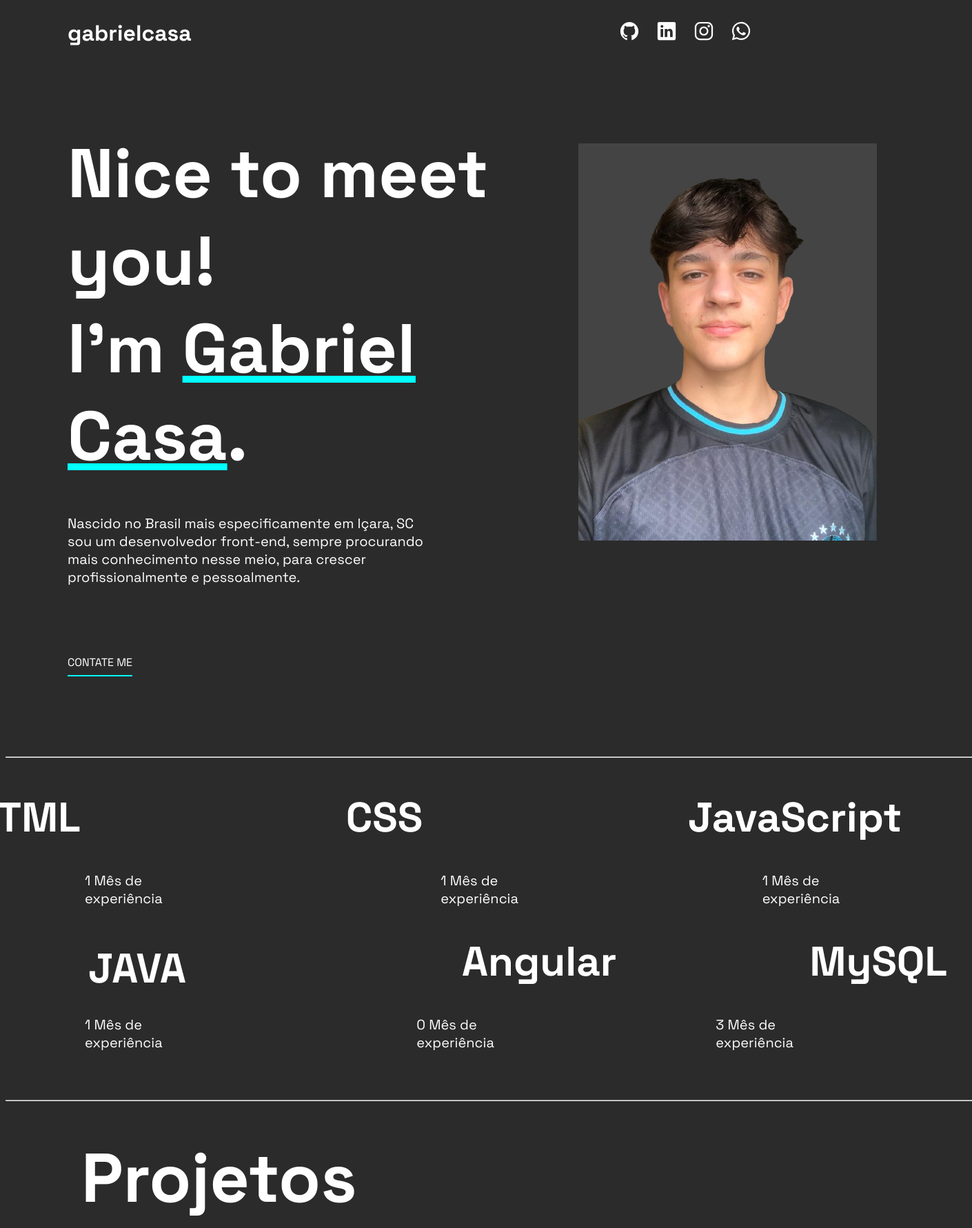
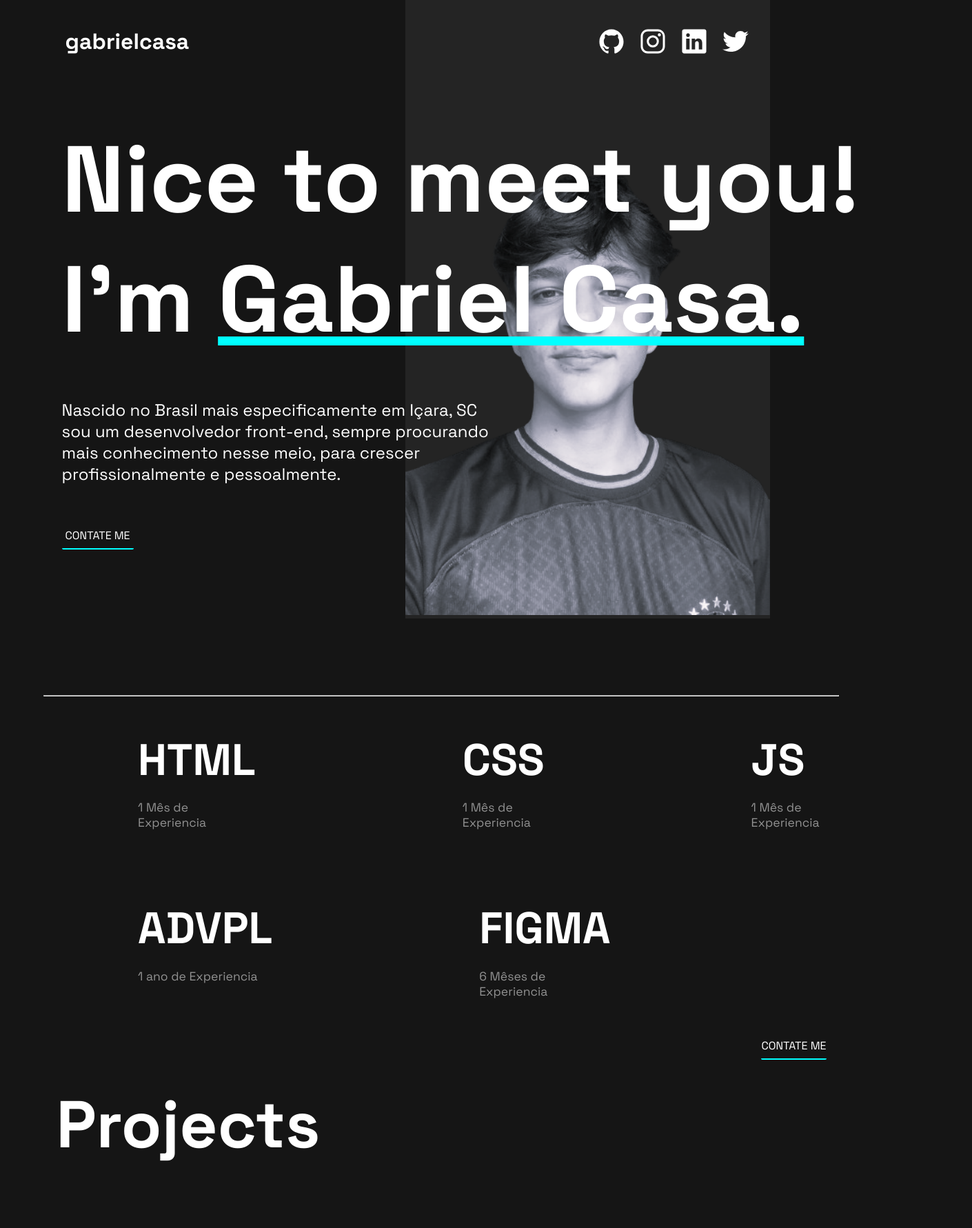
Before and after one commit to Bielfer12/meu_portfolio, a plain HTML site: page index.html in a window 1280 px wide. Shown: the top 1781 px of the page at 69% size, 1410 px wide, since content can reach past the window. Drawn offline with nearby package versions, Linux system fonts and the light colour scheme.

Commit message:
refazendo o projeto

```diff
--- a/index.html
+++ b/index.html
@@ -1,114 +1,110 @@
 <!DOCTYPE html>
-<html lang="pt-br">
-<thead>
-    <style>
-    @import url('https://fonts.googleapis.com/css2?family=Space+Grotesk:wght@300..700&display=swap');
-    </style>
-    <link rel="stylesheet" href="main.js">
-    <link rel="stylesheet" href="style.css">
+<html lang="pt-BR">
+<head>
     <meta charset="UTF-8">
     <meta name="viewport" content="width=device-width, initial-scale=1.0">
-    <title>GC</title>
-</thead>
-<tbody>
-
-    <div id="header">
-        <h1>gabrielcasa</h1>
-        <div id="icones">
+    <link rel="stylesheet" href="./style.css">
+    <title>Casagrande</title>
+</head>
+<body>
+    <header>
+        <div class="home">
+            <div class="right-home">
+                <div class="icon">
                     <a href="https://github.com/Bielfer12" target="_blank">
                         <ion-icon name="logo-github"></ion-icon>
+                    </a>
+                    <a href="" target="_blank">
+                        <ion-icon name="logo-instagram"></ion-icon>
                     </a>
                     <a href="https://www.linkedin.com/in/gabriel-fernandes-56416b262/" target="_blank">
                         <ion-icon name="logo-linkedin"></ion-icon>
                     </a>
-            <a href="https://www.instagram.com/gabriiel.casagrande/" target="_blank">
-                <ion-icon name="logo-instagram"></ion-icon>
-            </a>
-            <a href="" src="#" target="_blank"></a>
-                <ion-icon name="logo-whatsapp"></ion-icon>
+                    <a href="" target="_blank">
+                        <ion-icon name="logo-twitter"></ion-icon>
                     </a>
                 </div>
+                <img id="profile" src="./assets/perfil/Gabriel-removebg-preview.png" alt="foto perfil">
             </div>
-    <div id="imagem_perfil">
-        <div id="text_inicio">
-            <h2>Nice to meet you!<br>I'm <u>Gabriel Casa</u>.</h2>
-                <p id="p_paragraph">Nascido no Brasil mais especificamente em Içara, SC<br> sou um desenvolvedor front-end, sempre procurando <br>mais conhecimento nesse meio, para crescer<br> profissionalmente e pessoalmente.</p>
-                <p id="p_contact"><span>CONTATE ME<span></p>
-        </div>
-        <div id="img">
-            <img src="./assets/Gabriel-removebg-preview.png" alt="img" style="background-color:var(--color-footer-image); margin:120px 0 0 0; border: radius 20px;">
+            <div class="left-home">
+                <h1 id="title">gabrielcasa</h1>
+                <div class="info">
+                    <h1 id="description">Nice to meet you! <br> I'm <u>Gabriel Casa.</u></h1>
+                    <p id="subdesc">Nascido no Brasil mais especificamente em Içara, SC<br> sou um desenvolvedor front-end, sempre procurando <br>mais conhecimento nesse meio, para crescer<br> profissionalmente e pessoalmente.</p>
+                    <p id="callme"><span>CONTATE ME<span></p>
                 </div>
             </div>
-        <hr id="hr">
-    <div id="experiencia_top">
-        <h3>HTML</h3>
-        <H3>CSS</H3>
-        <H3>JavaScript</H3>
         </div>
-    <div id="tempo_top">
-        <P id="html">1 Mês de experiência</P>
-        <P id="css">1 Mês de experiência</P>
-        <P id="js">1 Mês de experiência</P>
+    </header>
+    <main>
+        <div class="stuffs">
+            <hr>
+            <div class="knowledge-all">
+                <div class="col-1">
+                    <div class="skill">
+                        <h1>HTML</h1>
+                        <p>1 Mês de Experiencia</p>
                     </div>
-    <div id="experiencia_botton">
-        <h3 id="java">JAVA</h3>
-        <H3 id="angular" >Angular</H3>
-        <h3 id="mysql">MySQL</h3>
+                    <div class="skill">
+                        <h1>CSS</h1>
+                        <p>1 Mês de Experiencia</p>
                     </div>
-    <div id="tempo_botton">
-        <P id="exp1">1 Mês de experiência</P>
-        <P id="exp2">0 Mês de experiência</P>
-        <P id="exp3">3 Mês de experiência</P>
-    </div>
-    <hr id="hr_2">
-    <div id="projetos">
-        <h4>Projetos</h4>
-    </div>
-    <div id="projetos_top">
-        <div id="ingrediente">
-            <img src="./assets/recipe.png" alt="ingediente de omelete">
-                <p id="p_recipe">RECEITA DE OMELETE</p>
-                <span id="span_recipe">HTML </span>
-                <span id="span_link">CSS </span>
-    </div>
-    <div id="paginadelinks">
-        <img src="./assets/Cover.jpg" alt="imagem projeto de pagina de links" style="margin-left: 30px;">
-        <p id="p_links">PÁGINA DE LINKS</p>
-        <span id="span_links">HTML </span>
-        <span id="span_link">CSS </span>
-        <span id="span_link">JS </span>
+                    <div class="skill">
+                        <h1>JS</h1>
+                        <p>1 Mês de Experiencia</p>
                     </div>
                 </div>
-<div id="projetos_botton">
-    <div id="login">
-        <img src="./assets/login.png" alt="imagem projeto de login">
-        <p>LOGIN EM PRODUÇÃO</p>
-        <span id="span_logins">HTML </span>
-        <span id="span_login">CSS </span>
+                <div class="col-2">
+                    <div class="skill">
+                        <h1>ADVPL</h1>
+                        <p>1 ano de Experiencia</p>
                     </div>
-    <div id="artorganizer">
-        <img src="./assets/artorganizer.png" alt="imagem projeto de biblioteca para artigos">
-        <p>ARTOGRANIZER</p>
-        <span id="span_artorganizer1">HTML </span>
-        <span id="span_artorganizer2">CSS </span>
-        <span id="span_artorganizer2">JS </span>
+                    <div class="skill">
+                        <h1>FIGMA</h1>
+                        <p>6 Mêses de Experiencia</p>
                     </div>
                 </div>
-<footer id="footer">
-        <div id="contact">
-            <h5>Me Contate</h5>
-            <P>Se quiser conversar comigo, tanto a trabalho <br>ou para esclarecer duvidas, bote por aqui, <br>irei te responder assim que possivel</P>
+                <!-- <h1></h1>
+                <p>1 Mês de Experiencia</p> -->
+                <div class="projects-all">
+                    <div class="project-head">
+                        <h1>Projects</h1>
+                        <p id="callme-2"><span>CONTATE ME<span></p>
                     </div>
-        <div id="input">
-            <input id="input1" type="text">
-            <input id="input1" type="text">
-            <input id="input2" type="text">
-            <button>ENVIAR</button>
+                    <div class="real-projects">
+                        <div class="lin-01">
+                            <div class="projects">
+                                <img src="" alt="">
+                                <h2></h2>
+                                <p></p>
+                            </div>
+                            <div class="projects">
+                                <img src="" alt="">
+                                <h2></h2>
+                                <p></p>
                             </div>
                         </div>
+                        <div class="lin-02">
+                            <div class="projects">
+                                <img src="" alt="">
+                                <h2></h2>
+                                <p></p>
+                            </div>
+                            <div class="projects">
+                                <img src="" alt="">
+                                <h2></h2>
+                                <p></p>
+                            </div>
+                        </div>
+                    </div>
+                </div>
+            </div>
+        </div>
+    </main>
+    <footer>
+
     </footer>
-
     <script type="module" src="https://unpkg.com/ionicons@7.1.0/dist/ionicons/ionicons.esm.js"></script>
     <script nomodule src="https://unpkg.com/ionicons@7.1.0/dist/ionicons/ionicons.js"></script>
-</tbody>
+</body>
 </html>
--- a/style.css
+++ b/style.css
@@ -1,329 +1,167 @@
-body{
-    font-family: "Space Grotesk", sans-serif;
-    background: #2b2b2b;
-}
+@import url('https://fonts.googleapis.com/css2?family=Space+Grotesk:wght@300..700&display=swap');
 
 :root {
-    --all-font: "Space Grotesk", sans-serif;
-    --color-page:#2b2b2b;
-    --color-footer-image:#444444;
-}
-
-/*header da pagina*/
-#header {
-    width: 1000px;
-    color: white;
-    display: flex;
-    flex-direction: row;
-}
-
-#header h1{
-    justify-content: start;
-    margin:0;
-    padding: 20px 90px;
-}
-
-#icones {
-    display: flex;
-    font-size: 30px;
-    position: absolute;
-    right:100px;
-    padding: 22px 90px 0 90px;
-}
-
-#icones ion-icon {
-    color:white;
-    margin-left: 24px;
-}
-
-/*tela de inicio com contacte me, imgaem, e texto*/
-
-#imagem_perfil {
-    display: flex;
-}
-
-#text_inicio {
-    width: 890px;
-    color:white;
-    margin: 100px 80px 0 90px;
-}
-
-#text_inicio h2{
-    font-size: 100px; margin: 0;
+    --back-dark: #151515;
+    --back-photo: #242424;
+    --leter-white: #FFFFFF;
+    --sub-cian:#00FFFF;
+    --font: "Space Grotesk", sans-serif;
 
 }
 
-#text_inicio u{
-    text-decoration-color:aqua;
+body{
+    background: var(--back-dark);
+    margin: 0;
 }
 
-#p_paragraph {
-    font-size: 20px;
-    margin:50px 0 0 0;
+.home {
+    display: flex;
+    flex-direction: row;
+    color: var(--leter-white);
+    font-family: var(--font);
+    justify-content: space-between;
+    position: relative;
+    height: 1000px;
+
 }
 
-#p_contact {
-    width: 140px;
-    font-family:var(--all-font);
-    font-weight:400;
-    margin-top: 100px;
-    font-size: 16px;
+.right-home {
+    background: var(--back-photo);
+    margin: 0 160px 0 0;
+    position: absolute;
+    right: 0.2%;
 }
 
-#text_inicio span {
-    display: inline-block;
+#profile{
+    width: 100%;
+    height:  700px;
+    margin: 100px 0 0 0;
+}
+
+.icon {
+    display: flex;
+    justify-content: flex-end;
+    margin: 40px 30px 0 0;
+    gap: 20px;
+    font-size: 40px;
+}
+
+.icon a{
+    color: var(--leter-white);
+}
+
+/* LEFT HOME */
+
+.left-home{
+    position: absolute;
+    overflow: hidden;
+    left: 7%;
+}
+
+#title {
+    margin: 40px 0 0 5px;
+}
+
+.info {
+    display: flex;
+    flex-direction: column;
+    margin-top: 2px;
+}
+
+#description {
+    font-size: 850%;
+    margin-bottom: 5%;
+}
+
+.info u{
+    text-decoration-color: var(--sub-cian);
+}
+
+#subdesc {
+    font-size: 150%;
+    margin: 0 0 0.5% 0;
+}
+
+#callme {
+    display: flex;
+    justify-content: center;
+    width: 9%;
+    font-family:var(--sub-cian);
+    align-items: center;
+    font-weight:400;
+    margin: 5% 0 0.5% 0;;
+    font-size: 16px;
     border-bottom: 2px solid aqua;
     padding-bottom: 8px;
+    cursor: pointer;
+    border-radius: 2px;
 }
 
-#hr {
-    width:1400px; margin-top: 100px;
+#callme:hover {
+    background: rgba(255, 255, 255, 0.2);
 }
 
-/*parte de cima das experiencias*/
+.stuffs {
+    font-family: var(--font);
+}
 
-#experiencia_top {
+.stuffs hr {
+    width: 90%;
+}
+
+.col-1 {
+    display: grid;
+    grid-template-columns: repeat(3, 1fr);
+    gap: 300px;
+    margin: 0 100px 40px 200px;
+}
+
+.col-2 {
+    display: grid;
+    grid-template-columns: repeat(3, 1fr);
+    gap: 300px;
+    margin: 0 100px 40px 200px;
+}
+
+.skill h1 {
+    font-size: 400%;
+    margin-bottom: 8px;
+    color: #FFFFFF;
+}
+
+.skill p {
+    color: #919191; /* Cor cinza para a experiência */
+    font-size: 1.1rem;
+}
+
+.project-head{
     display: flex;
-    color: white;
+    flex-direction: row;
+    width: 100%;
+    font-family: var(--font);
     justify-content: center;
+    gap: 50%;
+}
+
+.project-head h1{
+    font-size: 600%;
+    color: var(--leter-white);
+}
+
+.project-head p {
     align-items: center;
 }
 
-#experiencia_top h3 {
-    color: white;
-    font-size: 60px;
-    font-family: var(--all-font);
-    margin: 40px 200px 20px 185px;
+#callme-2{
+    display: flex;
+    font-family:var(--sub-cian);
+    align-items: center;
+    height: 100%;
+    margin: 0;
+    font-size: 16px;
+    border-bottom: 2px solid aqua;
+    color: var(--leter-white);
+    padding-bottom: 8px;
+    cursor: pointer;
+    border-radius: 2px;
 }
-
-#tempo_top {
-    display: flex;
-}
-
-#tempo_top p {
-
-    justify-content: center;
-    align-items: center;
-    color: white;
-    font-size: 20px;
-    font-family: var(--all-font);
-
-}
-
-#html {
-    margin:20px 200px 20px 115px
-}
-
-#css {
-    margin:20px 200px 20px 150px
-}
-
-#js {
-    margin:20px 0 20px 100px
-}
-
-/*Parte de baixo das esperiencias*/
-
-#experiencia_botton {
-    display: flex;
-    color: white;
-    align-items: center;
-}
-
-#experiencia_botton h3 {
-    color: white;
-    font-size: 60px;
-    font-family: var(--all-font);
-}
-
-#java {
-    margin: 20px 200px 0 120px;
-}
-
-#angular {
-    margin: 20px 200px;
-}
-
-#mysql {
-    margin: 20px 80px;
-}
-
-#tempo_botton {
-    display: flex;
-}
-
-#tempo_botton p {
-
-    justify-content: center;
-    align-items: center;
-    color: white;
-    font-size: 20px;
-    font-family: var(--all-font);
-}
-
-#exp1 {
-    margin:20px 200px 20px 115px
-}
-
-#exp2 {
-    margin:20px 200px 20px 150px
-}
-
-#exp3 {
-    margin:20px 100px 20px 100px
-}
-
-#hr_2 {
-    width:1400px; margin-top: 50px;
-}
-
-/*Parte aonde irá ficar exposto os projetos*/
-
-#projetos {
-    display: flex;
-}
-
-#projetos h4 {
-    margin: 40px 0 40px 110px;
-    align-items: center;
-    color: white;
-    font-size: 100px;
-    font-family: var(--all-font);
-}
-
-/*dois projetos de cima(top)*/
-
-#projetos_top {
-    display: flex;
-    justify-content: center;
-}
-
-#p_recipe {
-    margin: 5px 0 0 0;
-    font-family: var(--all-font);
-    font-size: 25px;
-    font-weight: 600;
-    color:white;
-}
-
-#span_recipe {
-    font-family: var(--all-font);
-    color: white;
-}
-
-#p_links {
-    margin: 5px 0 0 30px;
-    font-family: var(--all-font);
-    font-size: 25px;
-    font-weight: 600;
-    color:white;
-}
-
-#span_links {
-    margin-left: 30px;
-    font-family:
-    var(--all-font);
-    color: white;
-
-}
-
-#span_link {
-    margin-left: 20px;
-    font-family: var(--all-font);
-    color: white;
-}
-
-/*dois projetos de baixo(botton)*/
-
-#projetos_botton {
-    display: flex;
-    justify-content: center;
-}
-
-#login img {
-    margin: 40px 10px 0 0
-}
-
-#login p {
-    margin: 0 0 0 0;
-    font-family: var(--all-font);
-    font-size: 25px;
-    font-weight: 600;
-    color:white;
-}
-#span_logins {
-    font-family: var(--all-font);
-     color: white;
-}
-
-#span_login {
-    margin-left: 20px;
-    font-family: var(--all-font);
-    color: white;
-}
-
-#artorganizer img {
-    margin: 40px 10px 0 30px
-}
-
-#artorganizer p{
-    margin: 0 0 0 30px;
-    font-family: var(--all-font);
-    font-size: 25px;
-    font-weight: 600;
-    color:white;
-}
-
-#span_artorganizer1 {
-    margin-left: 30px;
-    font-family: var(--all-font);
-    color: white;
-}
-
-#span_artorganizer2 {
-    margin-left: 20px;
-    font-family: var(--all-font);
-    color: white;
-}
-
-/*aqui começa o footer da página*/
-
-#footer {
-    background-color: var(white);
-    display: flex;
-}
-
-#contact h5 {
-    margin:0 100px 0 0;
-    align-items: center;
-    color: white;
-    font-size: 50px;
-    font-family: var(--all-font);
-}
-
-#contact p{
-    font-size: 20px;
-    color: white;
-}
-
-#input {
-    display:flex;
-    flex-direction: column;
-    margin: 0 0 100px 0;
-}
-
-#input1 {
-    width: 300px;
-    height: 50px;
-    margin: 10px 0 10px 0;
-}
-
-#input2 {
-    width: 300px;
-    height: 100px;
-    margin: 10px 0 10px 0;
-}
-
-#footer {
-    background-color: var(white);
-}
```
Also changed, not shown: assets/Gabriel-removebg-preview.png (deleted), assets/circle-lines.png (deleted), assets/perfil/Gabriel-removebg-preview.png (added), assets/projects/Cover.jpg (renamed from assets/Cover.jpg), assets/projects/artorganizer.png (renamed from assets/artorganizer.png), assets/projects/login.png (renamed from assets/login.png), assets/projects/recipe.png (renamed from assets/recipe.png). Lines whose indentation alone changed are shown as unchanged.
